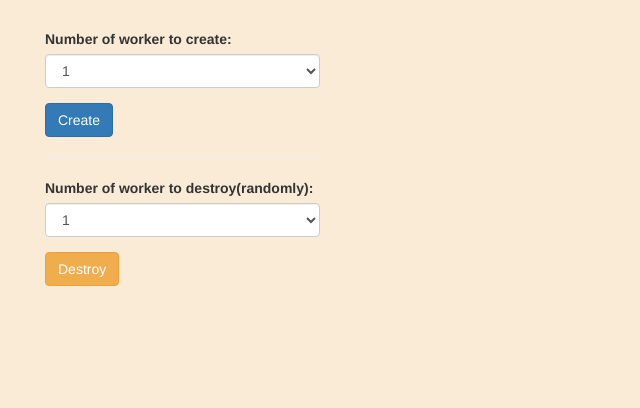
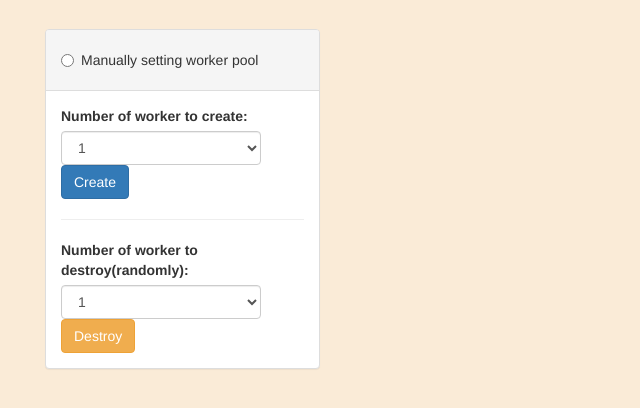
Before and after one commit to shengdade/ECE1779_Assignment1, a Flask app: page /admin in a window 1280 px wide. Shown: the part 51-459 px from the top of the page, without its empty margins (0-640 px from the left). Run offline with Flask 2, Linux system fonts and the light colour scheme; the visitor is signed in with stand-in values (Sample User, id 1); data that the repository does not hold is empty; some libraries are stand-ins or nearby versions.

Commit message:
add panel for manually setting worker pool

```diff
--- a/app/templates/admin.html
+++ b/app/templates/admin.html
@@ -33,10 +33,18 @@
 <div class="container-fluid" style="margin-top:50px">
     <div class="row">
         <div class="col-md-3">
-            <form action="{{ url_for('ec2_create') }}" method="post">
+            <div class="panel panel-default">
+                <div class="panel-heading">
+                    <div class="radio">
+                        <label><input type="radio" name="manual">Manually setting worker pool</label>
+                    </div>
+                </div>
+                <div class="panel-body">
+                    <label for="sel1">Number of worker to create:</label>
+                    <form class="form-inline" role="form" action="{{ url_for('ec2_create') }}" method="post">
                         <div class="form-group">
-                    <label for="sel1">Number of worker to create:</label>
-                    <select class="form-control" id="sel1" name="num-new">
+                            <select class="form-control" id="sel1" name="num-new"
+                                    style="width: 200px;margin-right: 5px">
                                 <option>1</option>
                                 <option>2</option>
                                 <option>3</option>
@@ -44,13 +52,16 @@
                                 <option>5</option>
                             </select>
                         </div>
+                        <div class="form-group">
                             <input type="submit" class="btn btn-primary" value="Create">
+                        </div>
                     </form>
                     <hr>
-            <form action="{{ url_for('ec2_destroy') }}" method="post">
+                    <label for="sel2">Number of worker to destroy(randomly):</label>
+                    <form class="form-inline" role="form" action="{{ url_for('ec2_destroy') }}" method="post">
                         <div class="form-group">
-                    <label for="sel2">Number of worker to destroy(randomly):</label>
-                    <select class="form-control" id="sel2" name="num-del">
+                            <select class="form-control" id="sel2" name="num-del"
+                                    style="width: 200px;margin-right: 5px">
                                 <option>1</option>
                                 <option>2</option>
                                 <option>3</option>
@@ -58,8 +69,12 @@
                                 <option>5</option>
                             </select>
                         </div>
+                        <div class="form-group">
                             <input type="submit" class="btn btn-warning" value="Destroy">
+                        </div>
                     </form>
+                </div>
+            </div>
         </div>
         <div class="col-md-9">
             {% for i in range(cpu_stats|length) %}
```
Lines whose indentation alone changed are shown as unchanged.
